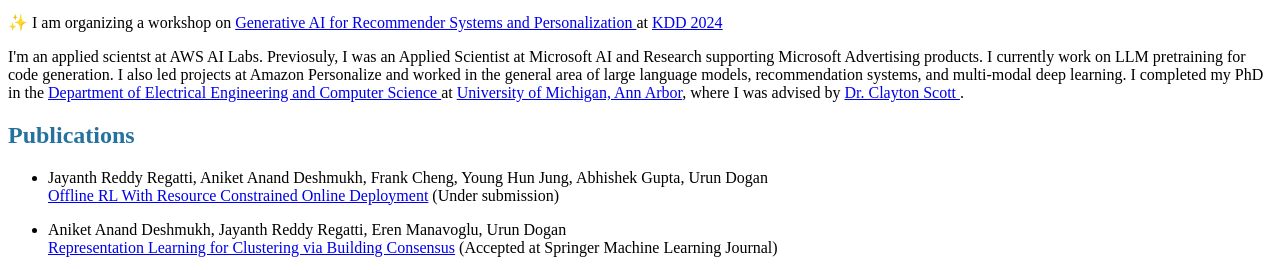
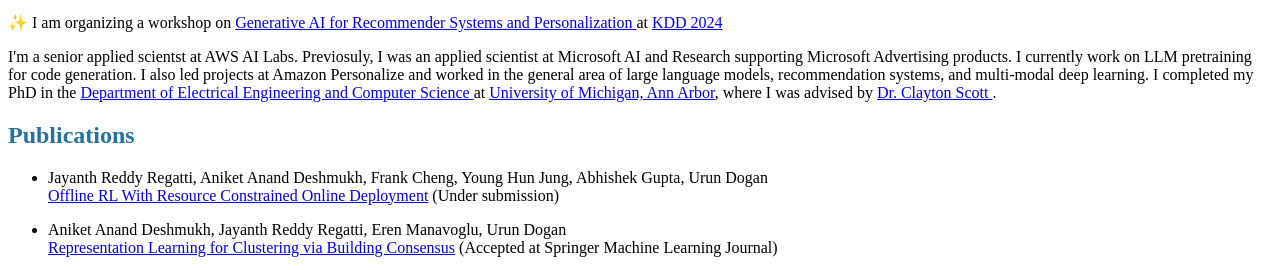
Before and after one commit to aniketde/aniketde.github.io, a plain HTML site: page processed_md/index.html in a window 1280 px wide. Shown: the part 524-794 px from the top of the page. Drawn offline with Linux system fonts and the light colour scheme.

Commit message:
Update index.html

```diff
--- a/processed_md/index.html
+++ b/processed_md/index.html
@@ -19,7 +19,7 @@
   Generative AI for Recommender Systems and Personalization  </a>  at <a href="https://kdd2024.kdd.org/" target="_blank">
   KDD 2024 </a>  </p>
 
-<p>I'm an applied scientst at AWS AI Labs. Previosuly, I was an Applied Scientist at Microsoft AI and Research supporting Microsoft
+<p>I'm a senior applied scientst at AWS AI Labs. Previosuly, I was an applied scientist at Microsoft AI and Research supporting Microsoft
   Advertising products. I currently work on LLM pretraining for code generation. I also led projects at Amazon Personalize and worked in the general area of large language models, recommendation systems, and multi-modal deep learning. I completed my PhD in the  <a href="http://www.eecs.umich.edu/ " target="_blank">  Department of Electrical Engineering and Computer Science </a>at  <a href="http://umich.edu/" target="_blank">  University of Michigan, Ann Arbor</a>, where I was advised by <a href="http://web.eecs.umich.edu/~cscott/ " target="_blank">  Dr. Clayton Scott </a>. </p> <!--  I have completed my Bachelor of Technology degree in the  <a href="http://www.ee.iith.ac.in/" target="_blank">Department of Electrical Engineering</a> at <a href="http://www.iith.ac.in/" target="_blank">Indian Institute of Technology Hyderabad</a> </p> <p>   Currently I'm working on various projects related to domain generalization, deep learning and reinforcement learning. My goal is to analyze and understand machine learning algorithms rigorously in addition to building
 algorithms that work practically.< -->
 <!-- If you are a final year PhD student in the area of computer vision, machine learning or reinforcement learning and looking for internships or full time role in the industry, please email me (andeshm [at] microsoft.com) -->
```
